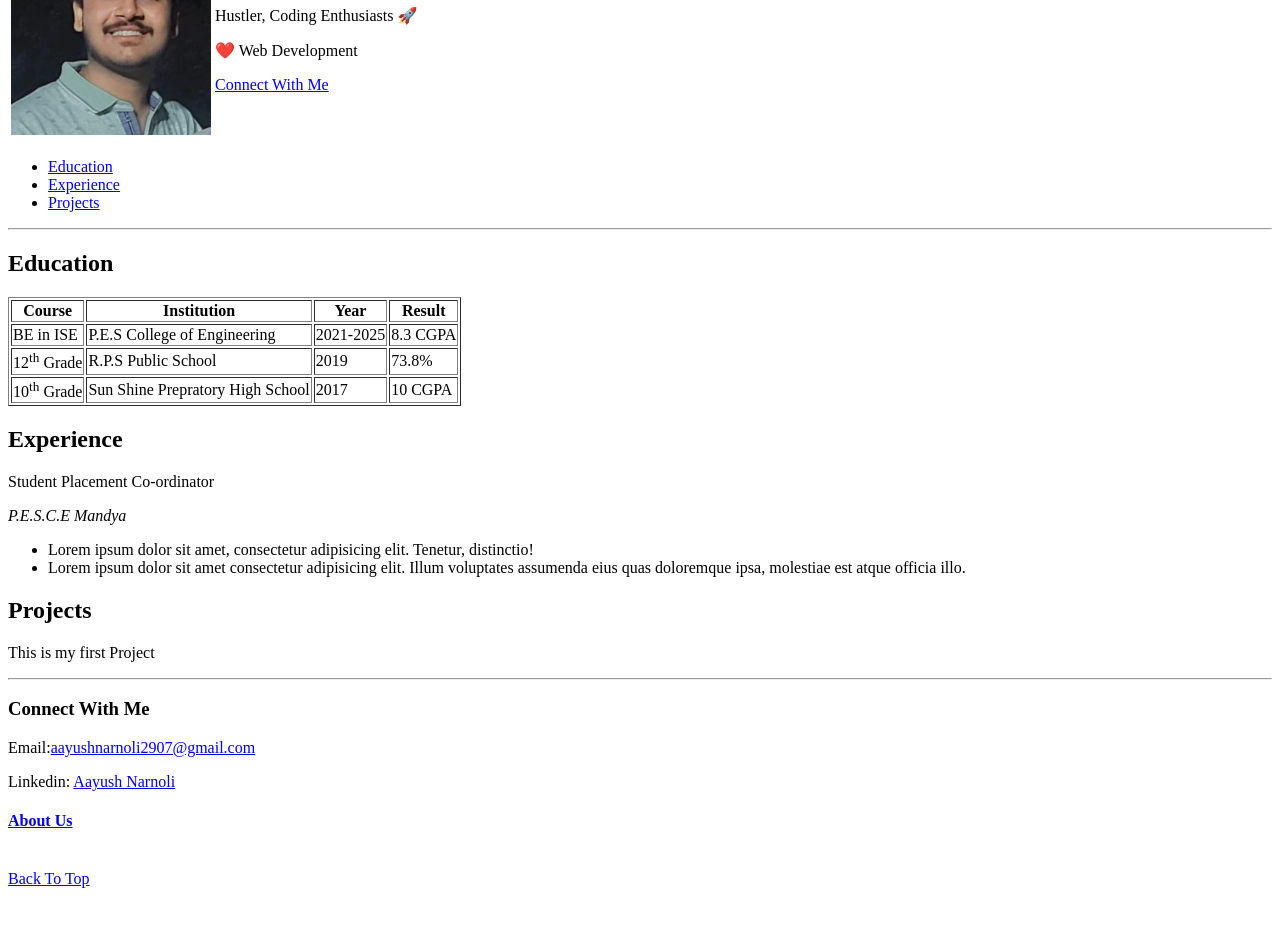
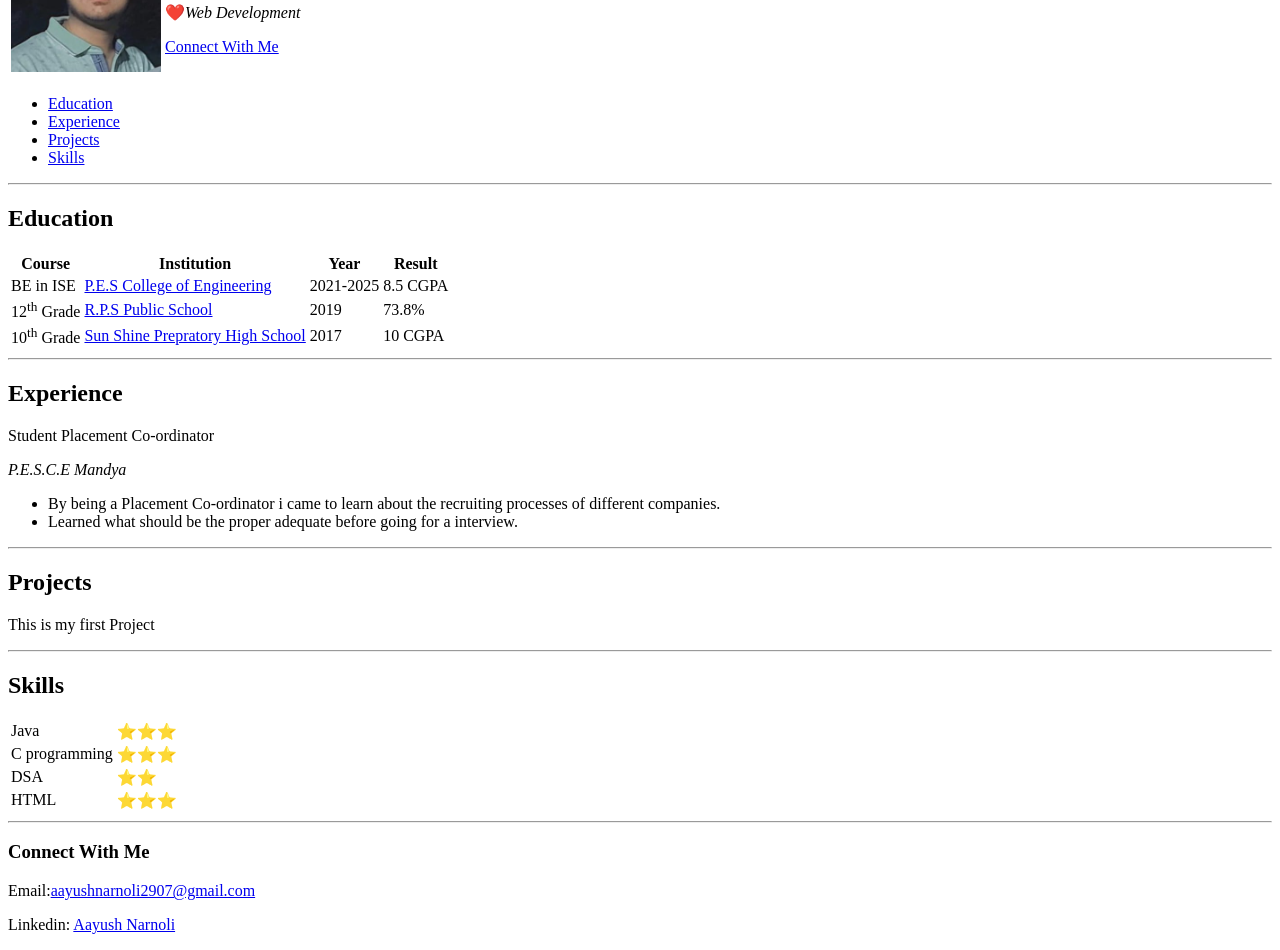
Before and after one commit to Aayush2025/Aayush-s-resume, a plain HTML site: page index.html in a window 1280 px wide. Shown: the part 130-1080 px from the top of the page. Before the commit the page ends 1026 px from the top, so only its background shows below. Drawn offline with Linux system fonts and the light colour scheme.

Commit message:
Update index.html

```diff
--- a/index.html
+++ b/index.html
@@ -2,21 +2,24 @@
 <html lang="en">
 
 <head>
-    <meta charset="UTF-8">
+    <meta name="description" content="Aayush Narnoli's Resume" charset="UTF-8">
+    <meta property="og:image" content="My pic.jpeg">
     <meta http-equiv="X-UA-Compatible" content="IE=edge">
     <meta name="viewport" content="width=device-width, initial-scale=1.0">
     <title>Aayush's Resume</title>
+    <link rel="stylesheet" href="style.css">
+
 </head>
 
 <body>
     <header>
         <table>
             <tr>
-                <td><img width="200" src="My pic.jpeg" alt="Aayush Narnoli's pic"></td>
+                <td><img id="pic" width=150" src="My pic.jpeg" alt="Aayush Narnoli's pic"></td>
                 <td>
-                    <h1>Aayush Narnoli</h1>
-                    <p>Hustler, Coding Enthusiasts 🚀</p>
-                    <p>❤️ Web Development</p>
+                    <h2>Aayush Narnoli</h2>
+                    <p><i>Hustler, Coding Enthusiasts </i>🚀</p>
+                    <p>❤️<i>Web Development</i></p>
                     <a href="#contact">
                         <bold>Connect With Me</bold>
                     </a>
@@ -27,6 +30,7 @@
             <li><a href="#Education">Education</a></li>
             <li><a href="#Experience">Experience</a></li>
             <li><a href="#Projects">Projects</a></li>
+            <li><a href="#Skills">Skills</a></li>
         </ul>
 
     </header>
@@ -38,7 +42,7 @@
 
         <section id="Education">
             <h2>Education</h2>
-            <table border="">
+            <table class="Education">
                 <tr>
                     <th>Course</th>
                     <th>Institution</th>
@@ -47,40 +51,63 @@
                 </tr>
                 <tr>
                     <td>BE in ISE</td>
-                    <td>P.E.S College of Engineering</td>
+                    <td><a href="https://pescemandya.org/">P.E.S College of Engineering</a></td>
                     <td>2021-2025</td>
-                    <td>8.3 CGPA</td>
+                    <td>8.5 CGPA</td>
                 </tr>
                 <tr>
                     <td>12<sup>th</sup> Grade</td>
-                    <td>R.P.S Public School</td>
+                    <td><a href="https://www.rpsmuzaffarpur.co.in/">R.P.S Public School</a></td>
                     <td>2019</td>
                     <td>73.8%</td>
                 </tr>
                 <tr>
                     <td>10<sup>th</sup> Grade</td>
-                    <td>Sun Shine Prepratory High School</td>
+                    <td><a href="https://www.sunshineschoolindia.com/">Sun Shine Prepratory High School</a></td>
                     <td>2017</td>
                     <td>10 CGPA</td>
                 </tr>
             </table>
         </section>
+        <hr>
         <section id="Experience">
             <h2>Experience</h2>
             <p>Student Placement Co-ordinator</p>
             <p><i>P.E.S.C.E Mandya</i></p>
             <ul>
-                <li>Lorem ipsum dolor sit amet, consectetur adipisicing elit. Tenetur, distinctio!</li>
-                <li>Lorem ipsum dolor sit amet consectetur adipisicing elit. Illum voluptates assumenda eius quas
-                    doloremque
-                    ipsa, molestiae est atque officia illo.</li>
+                <li>By being a Placement Co-ordinator i came to learn about the recruiting processes of different
+                    companies.</li>
+                <li>Learned what should be the proper adequate before going for a interview.</li>
             </ul>
         </section>
-
+        <hr>
         <section id="Projects">
             <h2>Projects</h2>
             <p>This is my first Project</p>
         </section>
+        <hr>
+        <section id="Skills">
+            <h2>Skills</h2>
+            <table>
+                <tr>
+                    <td>Java</td>
+                    <td>⭐⭐⭐</td>
+                </tr>
+                <tr>
+                    <td>C programming</td>
+                    <td>⭐⭐⭐</td>
+                </tr>
+                <tr>
+                    <td>DSA</td>
+                    <td>⭐⭐</td>
+                </tr>
+                <tr>
+                    <td>HTML</td>
+                    <td>⭐⭐⭐</td>
+                </tr>
+            </table>
+        </section>
+
     </body>
     <!-- Main section ends -->
     <hr>
@@ -89,7 +116,7 @@
         <p>Email:<a href="mailto:aayushnarnoli2907@gmail.com">aayushnarnoli2907@gmail.com</a></p>
         <p>Linkedin: <a href="https://in.linkedin.com/in/aayush-narnoli-731b5821a">Aayush Narnoli</a></p>
         <a target="_blank" href="about.html">
-            <h4>About Us</h4>
+            <h4>About Me</h4>
         </a>
         <br>
     </footer>
```
